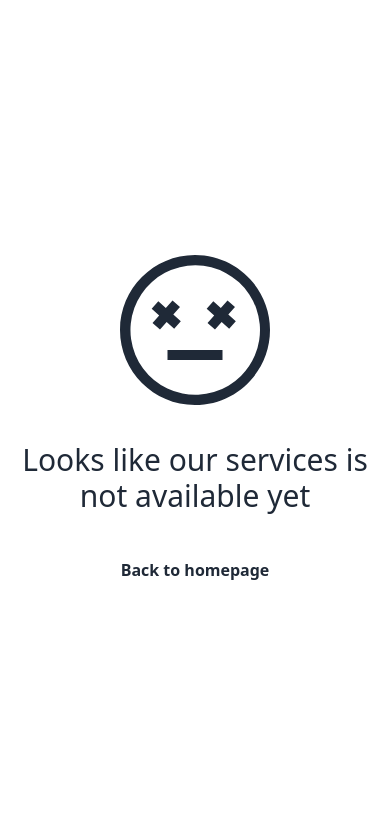
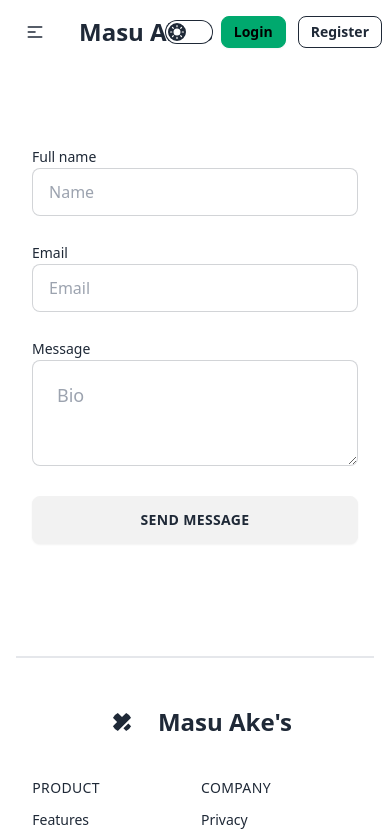
Before and after one commit to nadim93380/masu-ake, a React (Vite) app: page /contactUs in a window 390 px wide. Shown: the top 836 px of the page. Built offline with nearby package versions, Linux system fonts and the light colour scheme; no server answers.

Commit message:
swal message edited and build for netlify

```diff
--- a/src/Common/Footer.jsx
+++ b/src/Common/Footer.jsx
@@ -80,7 +80,7 @@ const Footer = () => {
                     </div>
                 </div>
             </div>
-            <div className="py-6 text-sm text-center dark:text-gray-600">© 1968 Company Co. All rights reserved.</div>
+            <div className="py-6 text-sm text-center dark:text-gray-600">© 2007 Masu Ake. All rights reserved.</div>
         </footer>
     );
 };
--- a/src/Common/Login.jsx
+++ b/src/Common/Login.jsx
@@ -29,7 +29,6 @@ const Login = () => {
         loginUser(email, password)
             .then(() => {
                 Swal.fire({
-                    position: "top-end",
                     icon: "success",
                     title: "Login Successfully",
                     showConfirmButton: false,
@@ -56,7 +55,6 @@ const Login = () => {
         loginWithGoogle()
             .then(() => {
                 Swal.fire({
-                    position: "top-end",
                     icon: "success",
                     title: "Login Successfully",
                     showConfirmButton: false,
@@ -80,7 +78,6 @@ const Login = () => {
         signInWithGitHub()
             .then(() => {
                 Swal.fire({
-                    position: "top-end",
                     icon: "success",
                     title: "Login Successfully",
                     showConfirmButton: false,
--- a/src/Common/Navbar.jsx
+++ b/src/Common/Navbar.jsx
@@ -13,7 +13,6 @@ const Navbar = () => {
     const handleLogout = () => {
         logout()
         return Swal.fire({
-            position: "top-end",
             icon: "success",
             title: "Logout Successfully",
             showConfirmButton: false,
@@ -26,7 +25,7 @@ const Navbar = () => {
         <li><NavLink to='/allCraft'>All Arts & Crafts</NavLink></li>
         {user && <li><NavLink to='/addCraft'>Add Craft</NavLink></li>}
         {user && <li><NavLink to='/myCraft'>My Craft</NavLink></li>}
-        <li><NavLink to='/contact'>Contact Us</NavLink></li>
+        <li><NavLink to='/contactUs'>Contact Us</NavLink></li>
     </>
     return (
         <div className="navbar bg-base-100 max-w-7xl mx-auto">
@@ -102,14 +101,14 @@ const Navbar = () => {
                                 <div className="w-10 rounded-full">
                                     <img
                                         alt="Tailwind CSS Navbar component"
-                                        src={user.photoURL} />
+                                        src={user.photoURL?user.photoURL:"https://www.shutterstock.com/image-vector/user-profile-icon-vector-avatar-600nw-2247726673.jpg"} />
                                 </div>
                             </div>
                             <ul
                                 tabIndex={0}
                                 className="menu menu-sm dropdown-content bg-base-100 rounded-box z-[10] mt-3 w-52 p-2 shadow">
                                 <li>
-                                    {user.displayName}
+                                    {user.displayName?user.displayName:"Not Provided"}
                                 </li>
                                 <li><a>Settings</a></li>
                                 <li><button onClick={handleLogout}>Logout</button></li>
--- a/src/Common/Register.jsx
+++ b/src/Common/Register.jsx
@@ -1,16 +1,17 @@
 import { useContext, useState } from "react";
-import { Link } from "react-router-dom";
+import { Link, useNavigate } from "react-router-dom";
 import { FaRegEye } from "react-icons/fa6";
 import { FaRegEyeSlash } from "react-icons/fa6";
 import { updateProfile } from "firebase/auth";
 import { AuthContext } from "../authentication/AuthSharer";
+import Swal from "sweetalert2";
 
 
 
 const Register = () => {
 
 
-
+    const navigate = useNavigate();
     const { creatUser, logout } = useContext(AuthContext);
     const [show,setShow]=useState(false)
 
@@ -47,19 +48,32 @@ const Register = () => {
 
         creatUser(email, password)
             .then(result => {
-                alert("User Created Successfully. Please Login")
                 updateProfile(result.user, {
                     displayName: name, photoURL: photo
                 })
+
                     // .then(() => {
                     //     navigate('/')
                     // })
                 logout()
+                Swal.fire({
+                    icon: "success",
+                    title: "User Created Successfully. Please Login",
+                    showConfirmButton: false,
+                    timer: 2500
+                });
+                setTimeout(() => {
+                    navigate('/login')
+                }, 2800)
 
 
             })
             .catch(err => {
-                alert("User Already Existed")
+                Swal.fire({
+                    icon: "error",
+                    title: "Oops...",
+                    text: "User Already Existed!",
+                  });
                 console.log(err.message)
             })
         e.target.reset()
--- /dev/null
+++ b/src/Pages/ContactUs.jsx
@@ -0,0 +1,45 @@
+/* eslint-disable react/no-unescaped-entities */
+
+const ContactUs = () => {
+
+
+    const handlMsgSent = e => {
+        e.preventDefault()
+        e.target.reset()
+    }
+
+    return (
+        <div className="grid max-w-screen-xl grid-cols-1 gap-8 px-8 py-20 mx-auto rounded-lg md:grid-cols-2 md:px-12 lg:px-16 xl:px-32 dark:bg-gray-100 dark:text-gray-800">
+            <div className="flex flex-col justify-between hidden lg:block">
+                <div className="space-y-2">
+                    <h2 className="text-4xl font-bold leading-tight lg:text-5xl">Let's talk!</h2>
+                    <div className="dark:text-gray-600">We are just one step away</div>
+                </div>
+                <img src="https://img.freepik.com/free-photo/portrait-woman-customer-service-worker_144627-37948.jpg?t=st=1718262836~exp=1718266436~hmac=7488e083037a53e548e76eff33e083a7d84b2be4b712f9bf144a21e8d6532106&w=1060" alt="" className="rounded-lg h-52 md:h-64" />
+            </div>
+            <form noValidate="" className="space-y-6" onSubmit={handlMsgSent}>
+                <div>
+                    <label htmlFor="name" className="text-sm">Full name</label>
+                    <label className="input input-bordered flex items-center gap-2">
+                        <input type="text" className="grow" placeholder="Name" required/>
+                    </label>
+                </div>
+                <div>
+                    <label htmlFor="email" className="text-sm">Email</label>
+                    <label className="input input-bordered flex items-center gap-2">
+
+                        <input type="text" className="grow" placeholder="Email" required/>
+                    </label>
+                </div>
+                <div>
+                    <label htmlFor="message" className="text-sm">Message</label>
+                    <textarea placeholder="Bio" className="textarea textarea-bordered textarea-lg w-full" required></textarea>
+                </div>
+                <button type="submit" className="w-full btn p-3 text-sm font-bold tracking-wide uppercase rounde">Send Message</button>
+            </form>
+
+        </div>
+    );
+};
+
+export default ContactUs;
--- a/src/main.jsx
+++ b/src/main.jsx
@@ -16,6 +16,7 @@ import Login from './Common/Login.jsx';
 import Register from './Common/Register.jsx';
 import AuthSharer from './authentication/AuthSharer.jsx';
 import PrivateRoute from './Layout/PrivateRoute.jsx';
+import ContactUs from './Pages/ContactUs.jsx';
 
 
 const router = createBrowserRouter([
@@ -52,6 +53,10 @@ const router = createBrowserRouter([
         path: "/register",
         element: <Register></Register>
       },
+      {
+        path: "/contactUs",
+        element: <ContactUs></ContactUs>
+      },
     ]
   },
 ]);
```
Also changed, not shown: 1 other file (tests, documents, lock files or other folders).
